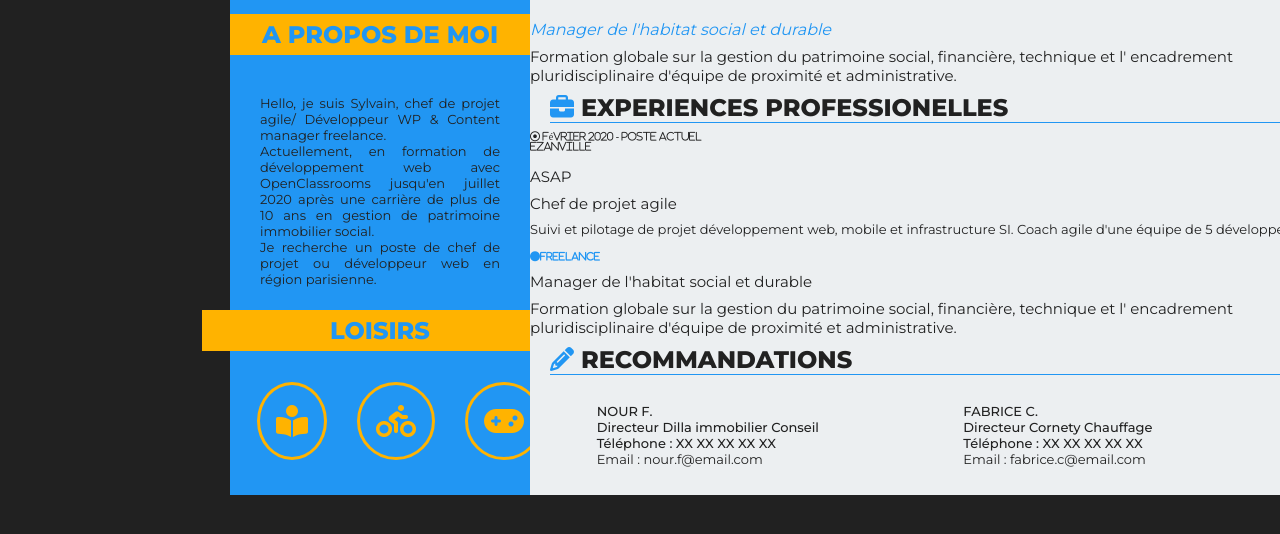
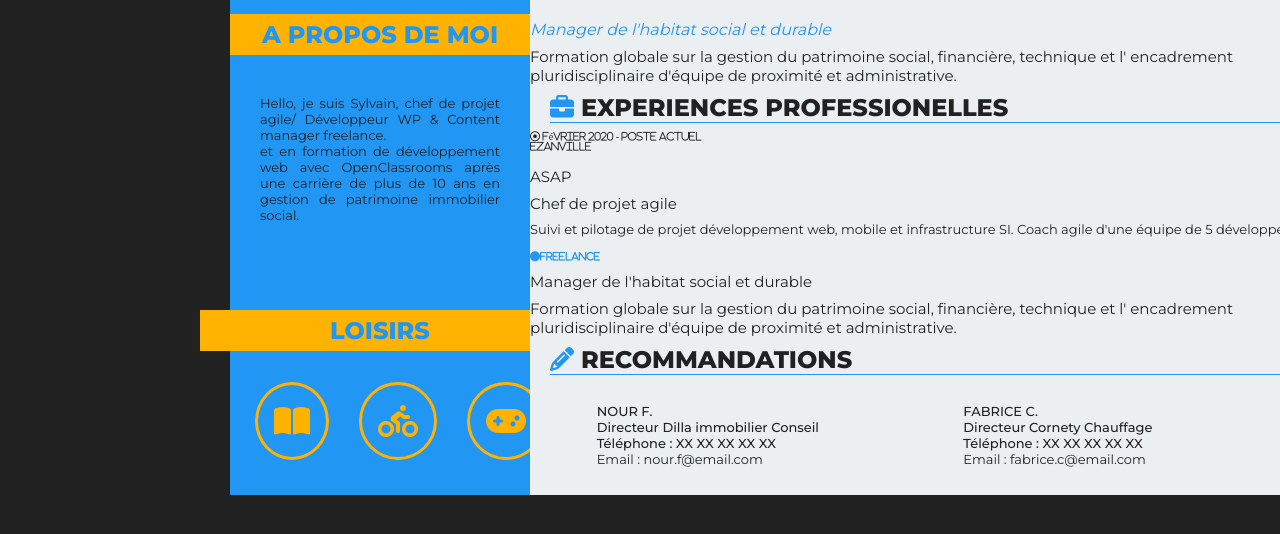
Before and after one commit to syl20pro/cv.oc, a plain HTML site: page index.html in a window 1280 px wide. Shown: the part 664-1198 px from the top of the page. Drawn offline with Linux system fonts and the light colour scheme.

Commit message:
changement mineure
remplacement icône loisir livre

```diff
--- a/index.html
+++ b/index.html
@@ -49,14 +49,14 @@
            <section>
             <h2>A PROPOS DE MOI</h2>
               <p class="about-content mini-text">Hello, je suis Sylvain, chef de projet agile/ Développeur WP & Content manager freelance.<br>
-              Actuellement, en formation de développement web avec OpenClassrooms jusqu'en juillet 2020 après une carrière de plus de 10 ans en gestion de patrimoine immobilier social.<br>
-              Je recherche un poste de chef de projet ou développeur web en région parisienne.</p>
+              et en formation de développement web avec OpenClassrooms après une carrière de plus de 10 ans en gestion de patrimoine immobilier social.<br>
+              </p>
           </section>
           <!--Section loisirs-->
           <section>
             <h2>LOISIRS</h2>
               <ul class="icons-hobbies">
-                <li class="fas fa-book-reader fa-2x"> </li>
+                <li class="fas fa-book-open fa-2x"> </li>
                 <li class="fas fa-biking fa-2x"> </li>
                 <li class="fas fa-gamepad fa-2x"> </li>
               </ul>
```
